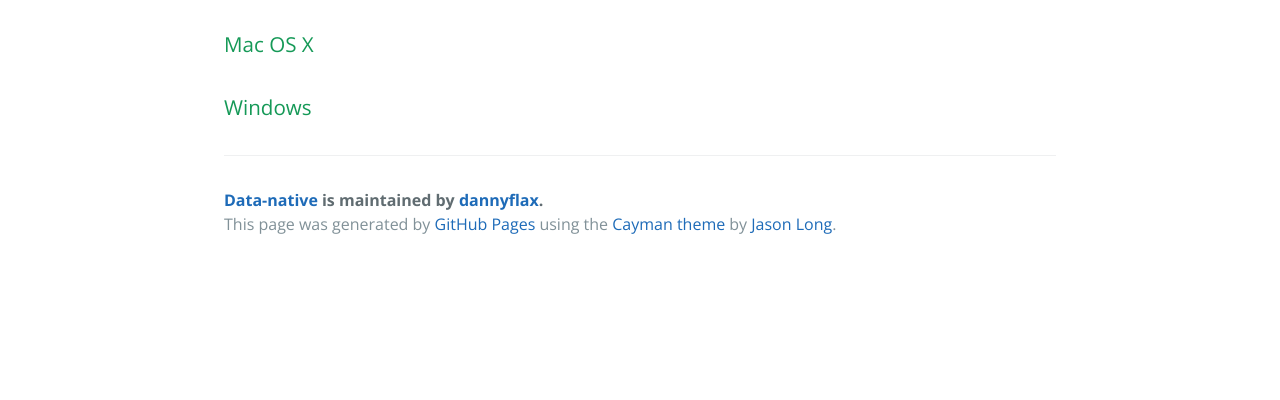
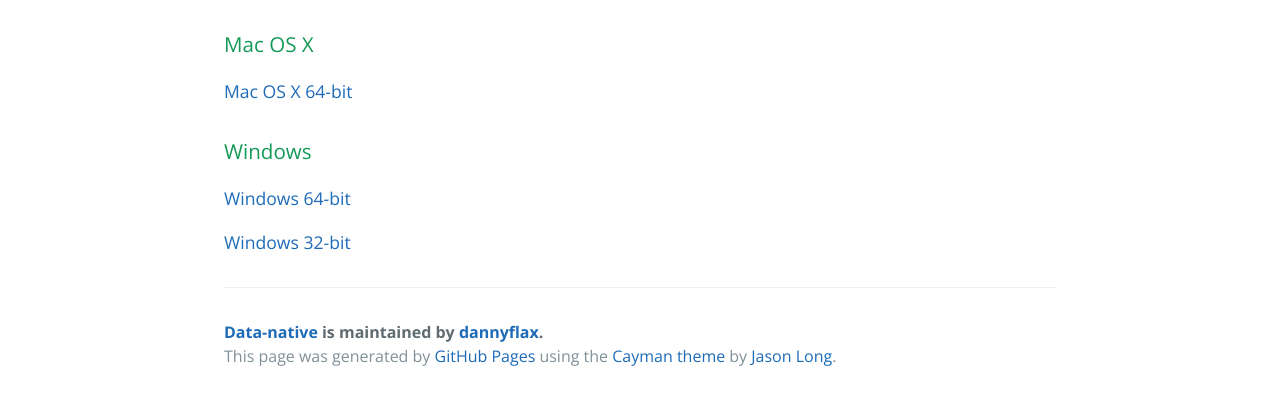
Before and after one commit to dannyflax/Data-Native, a plain HTML site: page download.html in a window 1280 px wide. Shown: the part 514-914 px from the top of the page. Before the commit the page ends 800 px from the top, so only its background shows below. Drawn offline with nearby package versions, Linux system fonts and the light colour scheme.

Commit message:
added links to server downloads

```diff
--- a/download.html
+++ b/download.html
@@ -27,12 +27,14 @@
 <h3>
 <a id="overview" class="anchor" href="#osx" aria-hidden="true"><span aria-hidden="true" class="octicon octicon-link"></span></a>Mac OS X</h3>
 
-<p></p>
+<p><a href="/server_releases/gesturedb-server-1.0.0-darwin-x64.zip">Mac OS X 64-bit</a></p>
 
 <h3>
 <a id="overview" class="anchor" href="#windows" aria-hidden="true"><span aria-hidden="true" class="octicon octicon-link"></span></a>Windows</h3>
 
-<p></p>
+<p><a href="/server_releases/gesturedb-server-1.0.0-win32-x64.zip">Windows 64-bit</a></p>
+
+<p><a href="/server_releases/gesturedb-server-1.0.0-win32-ia32.zip">Windows 32-bit</a></p>
 
       <footer class="site-footer">
         <span class="site-footer-owner"><a href="https://github.com/dannyflax/Data-Native">Data-native</a> is maintained by <a href="https://github.com/dannyflax">dannyflax</a>.</span>
```
